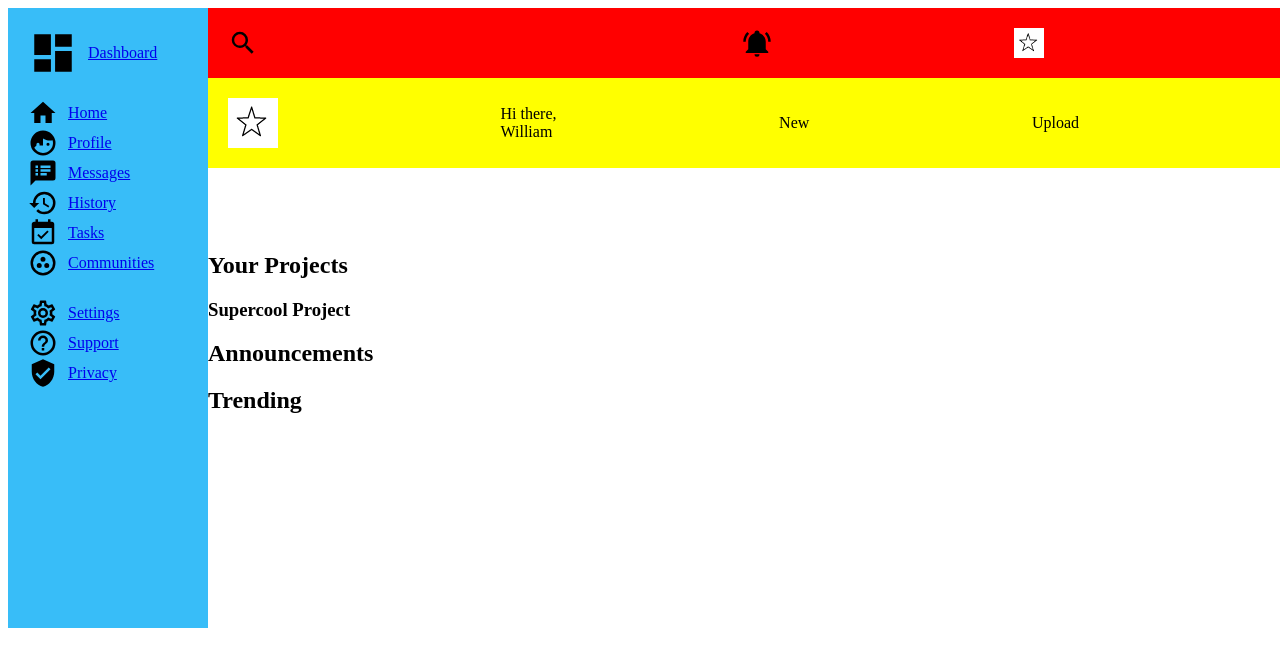
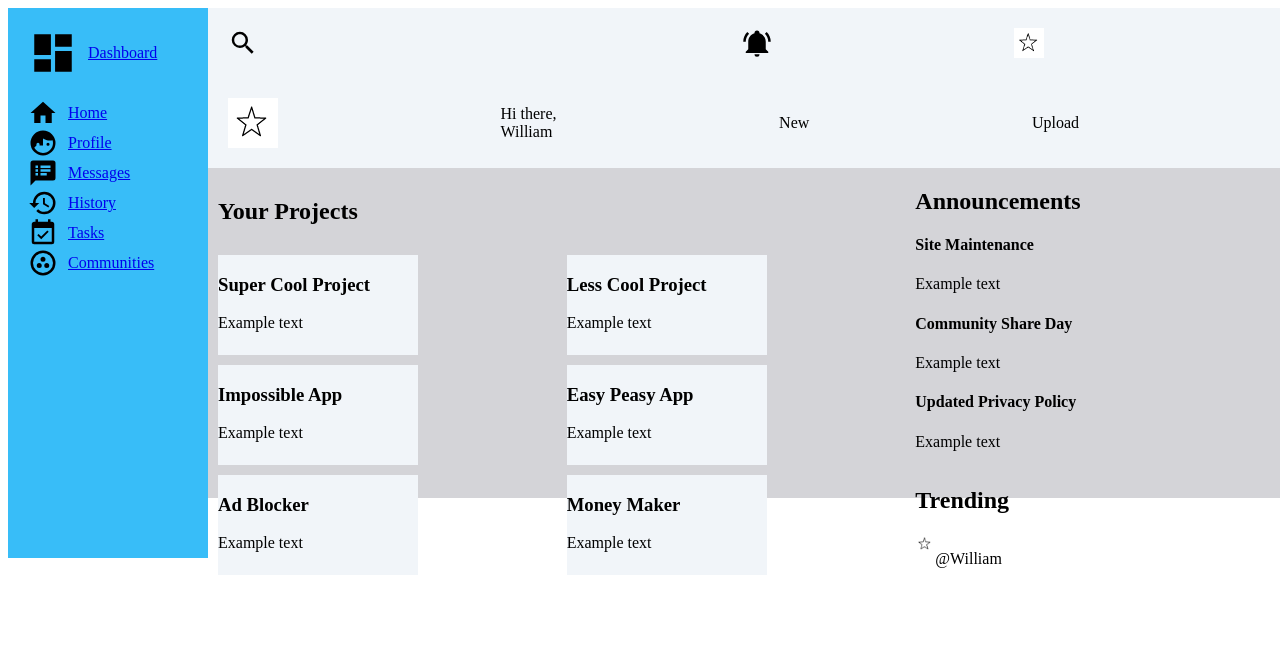
Before and after one commit to Ciut1/admin-dashboard, a plain HTML site: page index.html in a window 1280 px wide. Shown: the top 666 px of the page. Drawn offline with Linux system fonts and the light colour scheme.

Commit message:
incomplete

```diff
--- a/index.html
+++ b/index.html
@@ -53,27 +53,55 @@
             </div>
 
             <div class="content" style="grid-area: content;">
-                <div class="container1">
-                    <h2>Your Projects</h2>
-                    <div class="container1-box">
-                        <h3>Supercool Project</h3>
+                <div class="container1" style="grid-area: container1">
+                    <h2 style="grid-area: box0;">Your Projects</h2>
+                    <div class="container1-box" style="grid-area: box1;">
+                        <h3>Super Cool Project</h3>
+                        <p>Example text</p>
                     </div>
-                    <div class="container1-box"></div>
-                    <div class="container1-box"></div>
-                    <div class="container1-box"></div>
-                    <div class="container1-box"></div>
-                    <div class="container1-box"></div>
+                    <div class="container1-box" style="grid-area: box2;">
+                        <h3>Less Cool Project</h3>
+                        <p>Example text</p>
+                    </div>
+                    <div class="container1-box" style="grid-area: box3;">
+                        <h3>Impossible App</h3>
+                        <p>Example text</p>
+                    </div>
+                    <div class="container1-box" style="grid-area: box4;">
+                        <h3>Easy Peasy App</h3>
+                        <p>Example text</p>
+                    </div>
+                    <div class="container1-box" style="grid-area: box5;">
+                        <h3>Ad Blocker</h3>
+                        <p>Example text</p>
+                    </div>
+                    <div class="container1-box" style="grid-area: box6;">
+                        <h3>Money Maker</h3>
+                        <p>Example text</p>
+                    </div>
                 </div>
-                <div class="container2">
+                <div class="container2" style="grid-area: container2">
                     <h2>Announcements</h2>
                     <div class="container2-box">
-
+                        <div class="container2box">
+                            <h4>Site Maintenance</h4>
+                            <p>Example text</p>
+                        </div>
+                        <div class="container2box">
+                            <h4>Community Share Day</h4>
+                            <p>Example text</p>
+                        </div>
+                        <div class="container2box">
+                            <h4>Updated Privacy Policy</h4>
+                            <p>Example text</p>
+                        </div>
                     </div>
                 </div>
-                <div class="container3">
+                <div class="container3" style="grid-area: container3">
                     <h2>Trending</h2>
                     <div class="container3-box">
-
+                        <img src="./img/Untitled.png" alt="username">
+                        <p>@William</p>
                     </div>
                 </div>
             </div>
--- a/style.css
+++ b/style.css
@@ -18,7 +18,6 @@ body {
     width: 150px;
     height: 550px;
     padding-right: 50px;
-
 }
 
 .logo img {
@@ -34,6 +33,7 @@ body {
 .accessories img {
     width: 30px;
     height: 30px;
+
 }
 
 a {
@@ -50,14 +50,22 @@ a {
 
 .menu {
     padding: 20px 0px 20px 0px;
+    background-color: #38bdf8;
+    width: 150px;
+    height: 350px;
+    padding-right: 50px;
 }
 
 .accessories {
     padding-bottom: 20px;
+    background-color: #38bdf8;
+    width: 150px;
+    padding-right: 50px;
+    height: 150px;
 }
 
 .header {
-    background-color: red;
+    background-color: #f1f5f9;
     width: 1150px;
     height: 100px;
 }
@@ -75,7 +83,7 @@ a {
 }
 
 .header2 {
-    background-color: yellow;
+    background-color: #f1f5f9;
     display: flex;
     justify-content: space-between;
     align-items: center;
@@ -86,3 +94,39 @@ a {
     width: 50px;
     height: 50px;
 }
+
+.content {
+    background-color: #d4d4d8;
+    height: 330px;
+    display: grid;
+    grid-template-areas:
+    "container1 container2"
+    "container1 container3";
+}
+
+.container1 {
+    display: grid;
+    grid-template-areas:
+    "box0 box0"
+    "box1 box2"
+    "box3 box4"
+    "box5 box6";
+    padding: 10px;
+    gap: 10px;
+}
+
+.container1-box {
+    background-color: #f1f5f9;
+    width: 200px;
+    height: 100px;
+}
+
+.container3-box {
+    display: flex;
+
+}
+
+.container3-box img {
+    width: 20px;
+    height: 20px;
+}
```
